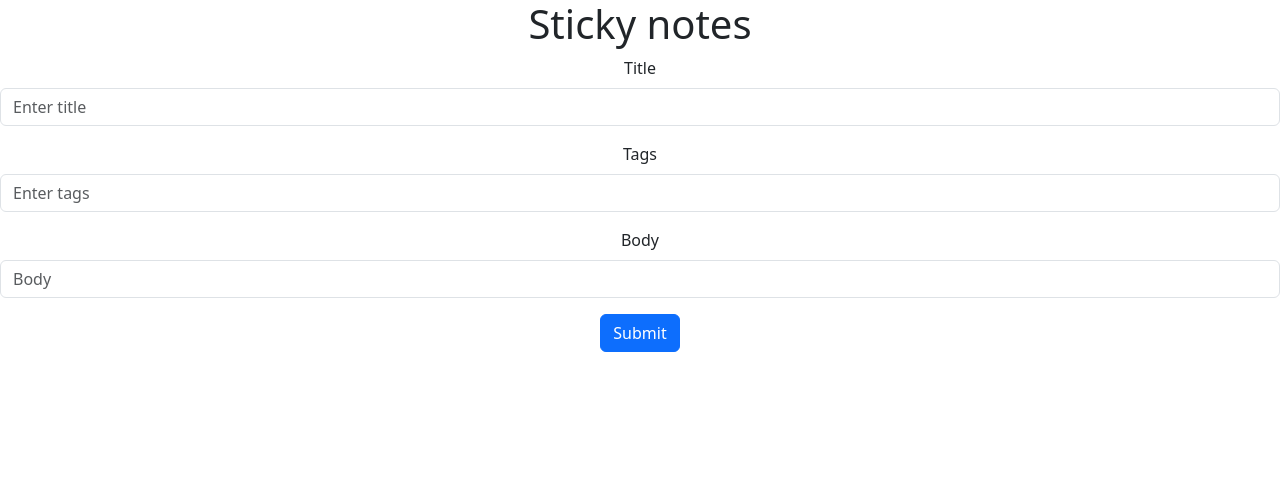
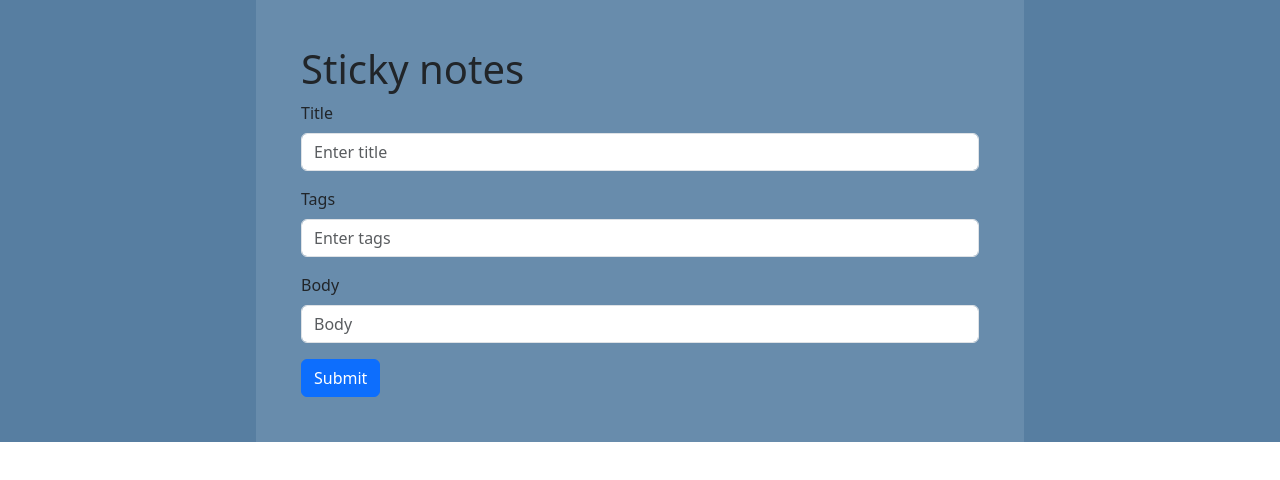
Before and after one commit to akhtarvahid/sticky-notes, a React (Create React App) app: page / in a window 1280 px wide. Shown: the top 480 px of the page. Built offline with nearby package versions, Linux system fonts and the light colour scheme.

Commit message:
create form styling

```diff
--- a/src/App.css
+++ b/src/App.css
@@ -1,38 +1,15 @@
-.App {
-  text-align: center;
+body {
+  margin: 0;
+  padding: 0;
+
 }
-
-.App-logo {
-  height: 40vmin;
-  pointer-events: none;
+.sticky-root {
+  display: flex;
+  justify-content: center;
+  background: #577ea1;
 }
-
-@media (prefers-reduced-motion: no-preference) {
-  .App-logo {
-    animation: App-logo-spin infinite 20s linear;
-  }
+.sticky {
+  width: 60%;
+  background-color: #688cac;
+  padding: 45px;
 }
-
-.App-header {
-  background-color: #282c34;
-  min-height: 100vh;
-  display: flex;
-  flex-direction: column;
-  align-items: center;
-  justify-content: center;
-  font-size: calc(10px + 2vmin);
-  color: white;
-}
-
-.App-link {
-  color: #61dafb;
-}
-
-@keyframes App-logo-spin {
-  from {
-    transform: rotate(0deg);
-  }
-  to {
-    transform: rotate(360deg);
-  }
-}
--- a/src/App.tsx
+++ b/src/App.tsx
@@ -1,11 +1,21 @@
-import './App.css';
+import { useState } from 'react';
 import CreateSticky from './components/create-sticky/CreateSticky';
+import { Sticky } from './types/create-sticky/create-sticky.type';
 
 function App() {
+  const [stickies, setStickies] = useState<Sticky[]>([]);
+
+
+
+  const handleCreateSticky = (sticky: Sticky) => {
+    setStickies((s) => [...s, sticky]);
+  }
   return (
-    <div className="App">
-     <h1>Sticky notes</h1>
-     <CreateSticky onCreateSticky={() => {}} />
+    <div className="sticky-root">
+      <div className="sticky">
+        <h1>Sticky notes</h1>
+        <CreateSticky onCreateSticky={handleCreateSticky} />
+      </div>
     </div>
   );
 }
--- a/src/components/create-sticky/CreateSticky.tsx
+++ b/src/components/create-sticky/CreateSticky.tsx
@@ -1,16 +1,14 @@
 import Button from "react-bootstrap/Button";
 import Form from "react-bootstrap/Form";
-import { useEffect, useState } from "react";
-import { CreateSticky as CreateStickyTyep  } from "../../types/create-sticky/create-sticky.type";
-import { BASE_STICKY_API } from "../../utils/env";
+import { useState } from "react";
+import { Sticky } from "../../types/create-sticky/create-sticky.type";
 
 type CreateStickyProps = {
-    onCreateSticky: React.Dispatch<CreateStickyTyep>;
+  onCreateSticky: React.Dispatch<Sticky>;
 };
 
 const CreateSticky: React.FC<CreateStickyProps> = ({ onCreateSticky }) => {
-
-  const [form, setForm] = useState<CreateStickyTyep>({
+  const [form, setForm] = useState<Sticky>({
     title: "",
     tags: [],
     body: "",
@@ -27,10 +25,10 @@ const CreateSticky: React.FC<CreateStickyProps> = ({ onCreateSticky }) => {
     e.preventDefault();
     onCreateSticky(form);
     setForm({
-      title: '',
+      title: "",
       tags: [],
-      body: ''
-    })
+      body: "",
+    });
   };
 
   return (
--- a/src/hooks/useCreateSticky.tsx
+++ b/src/hooks/useCreateSticky.tsx
@@ -1,10 +1,10 @@
 
 import useSWRMutation from "swr/mutation";
 import { BASE_STICKY_API } from "../utils/env";
-import { CreateSticky } from "../types/create-sticky/create-sticky.type";
+import { Sticky } from "../types/create-sticky/create-sticky.type";
 
 // create new sticky
-async function postRequest(url: RequestInfo | URL, { arg }: { arg: CreateSticky }) {
+async function postRequest(url: RequestInfo | URL, { arg }: { arg: Sticky }) {
   return fetch(url, {
     method: "POST",
     headers: {
--- a/src/index.css
+++ /dev/null
@@ -1,13 +0,0 @@
-body {
-  margin: 0;
-  font-family: -apple-system, BlinkMacSystemFont, 'Segoe UI', 'Roboto', 'Oxygen',
-    'Ubuntu', 'Cantarell', 'Fira Sans', 'Droid Sans', 'Helvetica Neue',
-    sans-serif;
-  -webkit-font-smoothing: antialiased;
-  -moz-osx-font-smoothing: grayscale;
-}
-
-code {
-  font-family: source-code-pro, Menlo, Monaco, Consolas, 'Courier New',
-    monospace;
-}
--- a/src/index.tsx
+++ b/src/index.tsx
@@ -1,6 +1,6 @@
 import React from 'react';
 import ReactDOM from 'react-dom/client';
-import './index.css';
+import './App.css';
 import App from './App';
 import reportWebVitals from './reportWebVitals';
 import 'bootstrap/dist/css/bootstrap.min.css';
--- a/src/types/create-sticky/create-sticky.type.ts
+++ b/src/types/create-sticky/create-sticky.type.ts
@@ -1,4 +1,4 @@
-export type CreateSticky = {
+export type Sticky = {
    title: string;
    tags: Tag[];
    body: string;
```
